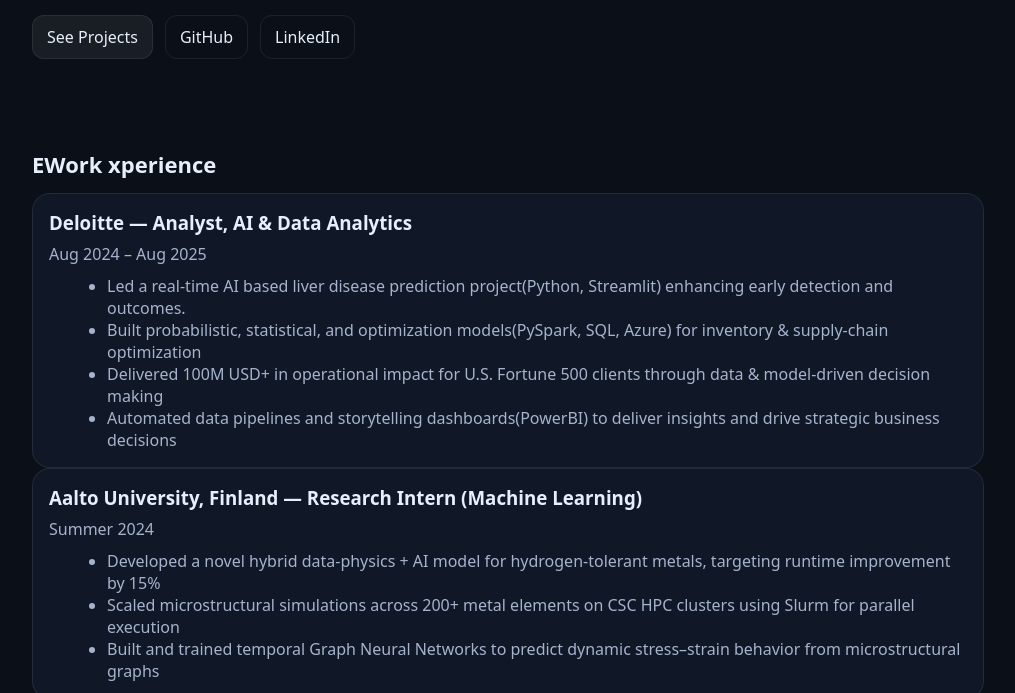
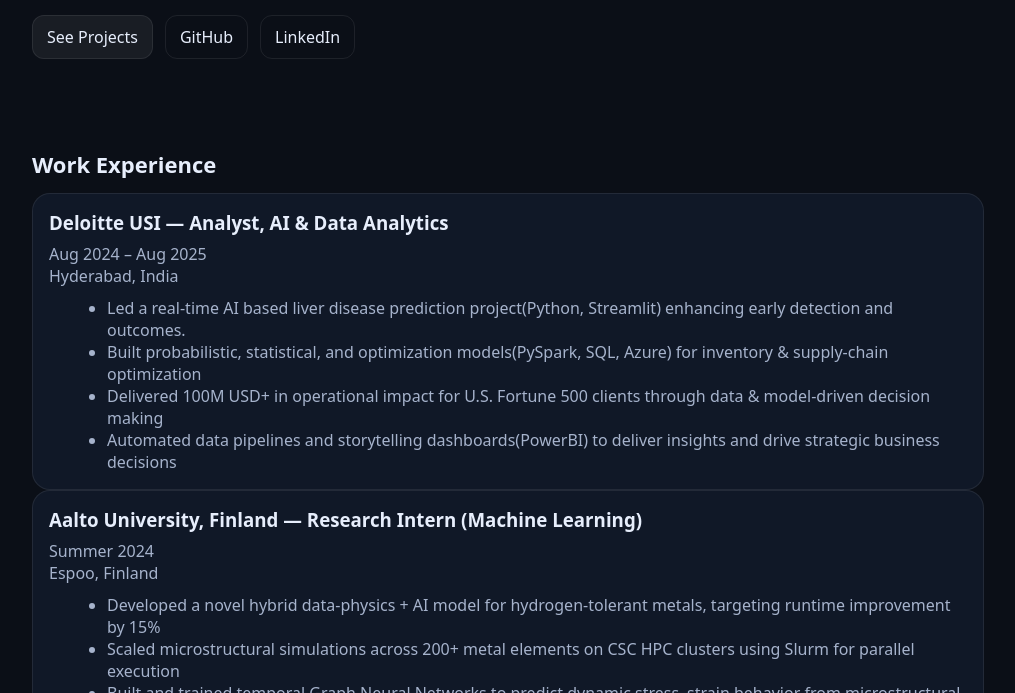
Before and after one commit to SejalKotian/SejalKotian, a plain HTML site: page index.html in a window 1280 px wide. Shown: the part 259-952 px from the top of the page, without its empty margins (132-1147 px from the left). Drawn offline with Linux system fonts and the light colour scheme.

Commit message:
Correct typos and add location details in experience

```diff
--- a/index.html
+++ b/index.html
@@ -36,11 +36,12 @@
   <main class="container">
     <!-- EXPERIENCE FIRST -->
   <section id="experience" class="section">
-    <h2>EWork xperience</h2>
+    <h2>Work Experience</h2>
 
     <div class="card">
-      <h3>Deloitte — Analyst, AI & Data Analytics</h3>
+      <h3>Deloitte USI — Analyst, AI & Data Analytics</h3>
       <p class="muted">Aug 2024 – Aug 2025</p>
+      <p class="muted">Hyderabad, India</p>
       <ul class="bullets">
         <li>Led a real-time AI based liver disease prediction project(Python, Streamlit) enhancing early detection and outcomes.</li>
         <li>Built probabilistic, statistical, and optimization models(PySpark, SQL, Azure) for inventory & supply-chain optimization</li>
@@ -52,6 +53,7 @@
     <div class="card">
       <h3>Aalto University, Finland — Research Intern (Machine Learning)</h3>
       <p class="muted">Summer 2024</p>
+      <p class="muted">Espoo, Finland</p>
       <ul class="bullets">
         <li>Developed a novel hybrid data-physics + AI model for hydrogen-tolerant metals, targeting runtime improvement by 15%</li>
         <li>Scaled microstructural simulations across 200+ metal elements on CSC HPC clusters using Slurm for parallel execution</li>
@@ -62,6 +64,7 @@
     <div class="card">
       <h3>INRS, Canada — Mitacs Globalink Research Intern</h3>
       <p class="muted">Summer 2023</p>
+      <p class="muted">Montreal, Canada</p>
       <ul class="bullets">
         <li>Generated data via advanced computational techniques(DFT) for designing materials for sustainable energy application.</li>
         <li>Modeled 300+ materials using Graph Neural Networks(PyTorch Geometric) to predict Carbon Dioxide adsorption</li>
```
